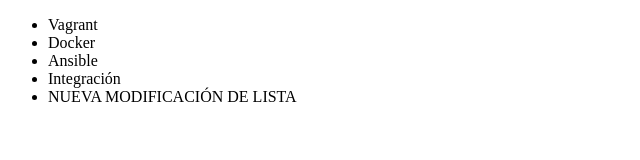
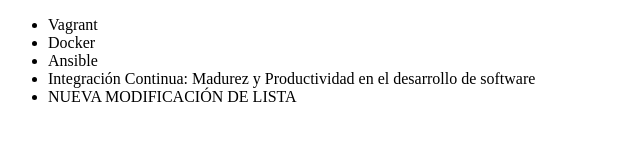
Before and after one commit to lantechno/Alanserver, a plain HTML site: page index.html in a window 1280 px wide. Shown: the whole page, without its empty margins (0-640 px from the left). Drawn offline with Linux system fonts and the light colour scheme.

Commit message:
modificación de titulo curso de integración continua

```diff
--- a/index.html
+++ b/index.html
@@ -8,7 +8,7 @@
         <li> Vagrant </li>
         <li> Docker </li>
         <li> Ansible </li>
-        <li> Integración </li>
+        <li> Integración Continua: Madurez y Productividad en el desarrollo de software</li>
         <li>NUEVA MODIFICACIÓN DE LISTA</li>
     </ul>
 
```
